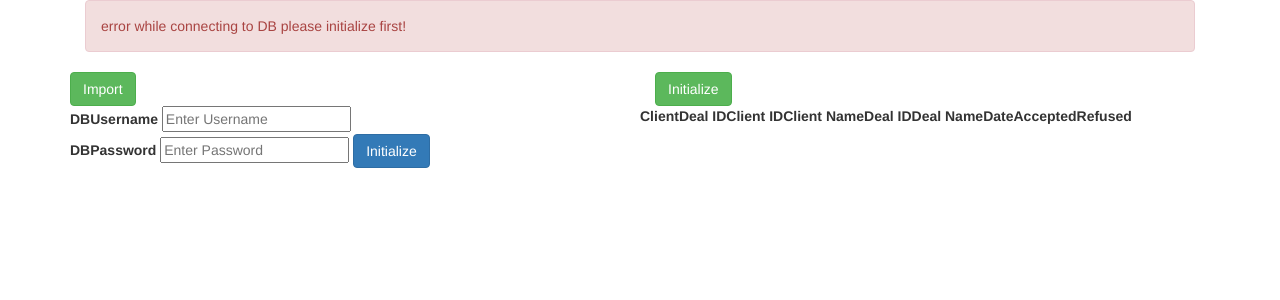
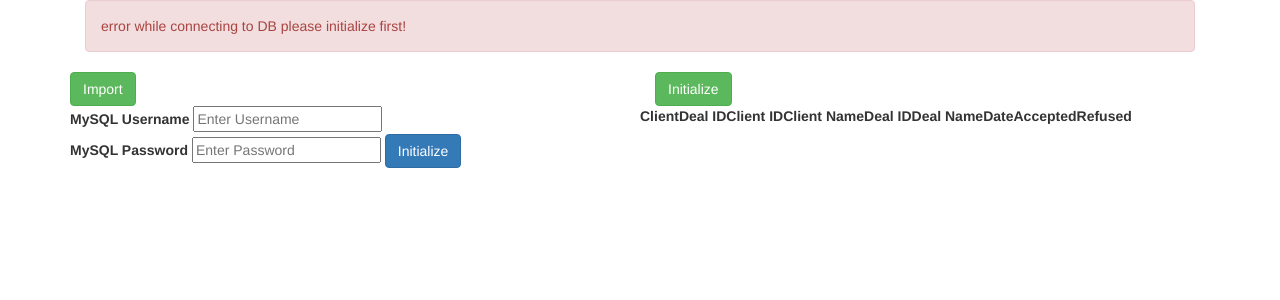
Before and after one commit to bartawilly/dealing, a CodeIgniter app: page /dealing/index.php/welcome/index in a window 1280 px wide, after a click on "Initialize". Shown: the top 300 px of the page. Run offline with CodeIgniter, Linux system fonts and the light colour scheme; lists and menus that the app fills with data are empty; some libraries are stand-ins or nearby versions.

Commit message:
edit home view initialize form input fields

```diff
--- a/application/views/home.php
+++ b/application/views/home.php
@@ -40,10 +40,10 @@
         <!-- Initialize username & password form -->
         <div class="col-md-6" id="InitializeFrm" style="display: none;">
             <form action="<?php echo base_url('/intialize'); ?>" method="post" enctype="multipart/form-data">
-                <label for="username"><b>DBUsername</b></label>
+                <label for="username"><b>MySQL Username</b></label>
                 <input type="text" placeholder="Enter Username" name="username" required>
                 <br>
-                <label for="password"><b>DBPassword</b></label>
+                <label for="password"><b>MySQL Password</b></label>
                 <input type="password" placeholder="Enter Password" name="password">
 
                 <input type="submit" class="btn btn-primary" name="intializeSubmit" value="Initialize">
```
